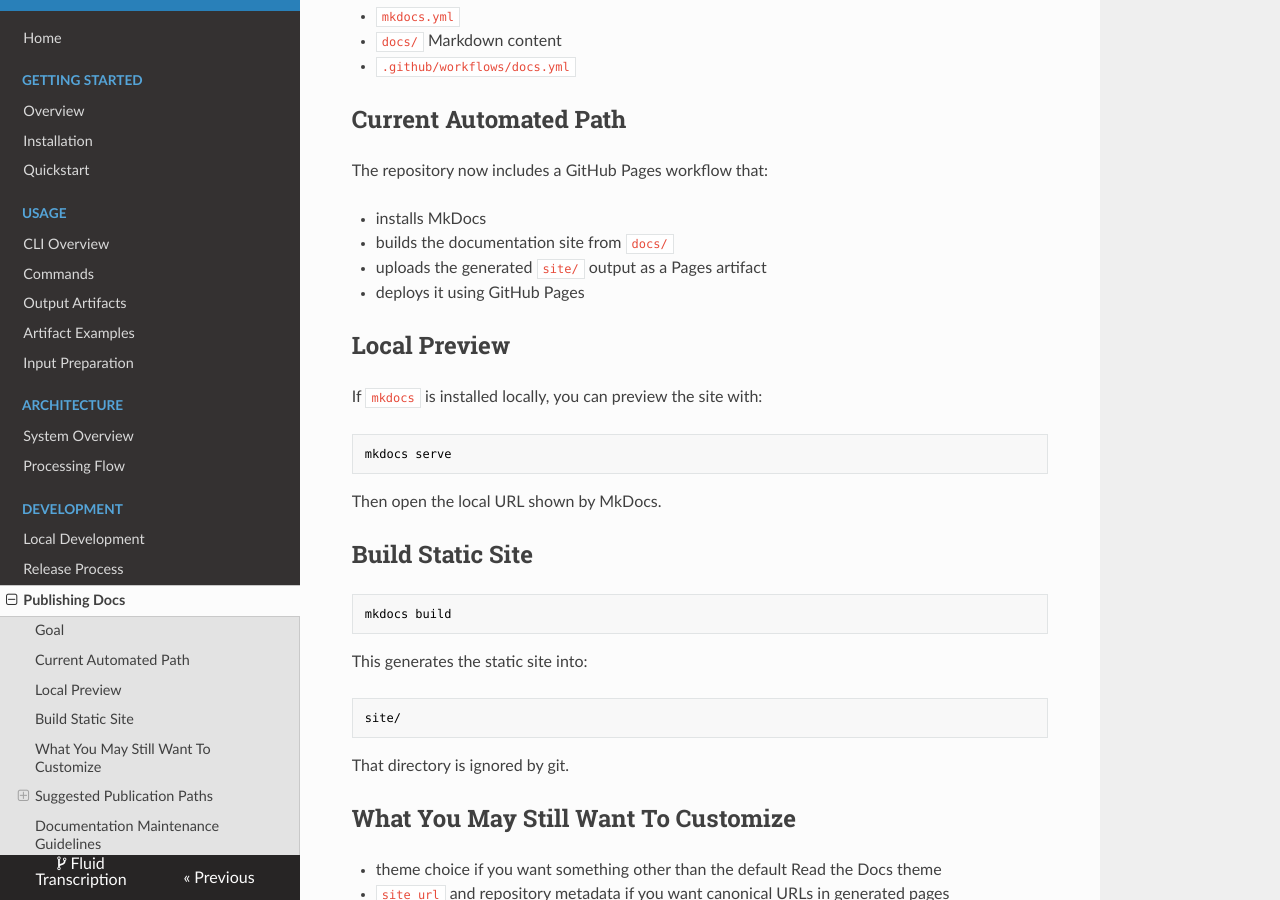
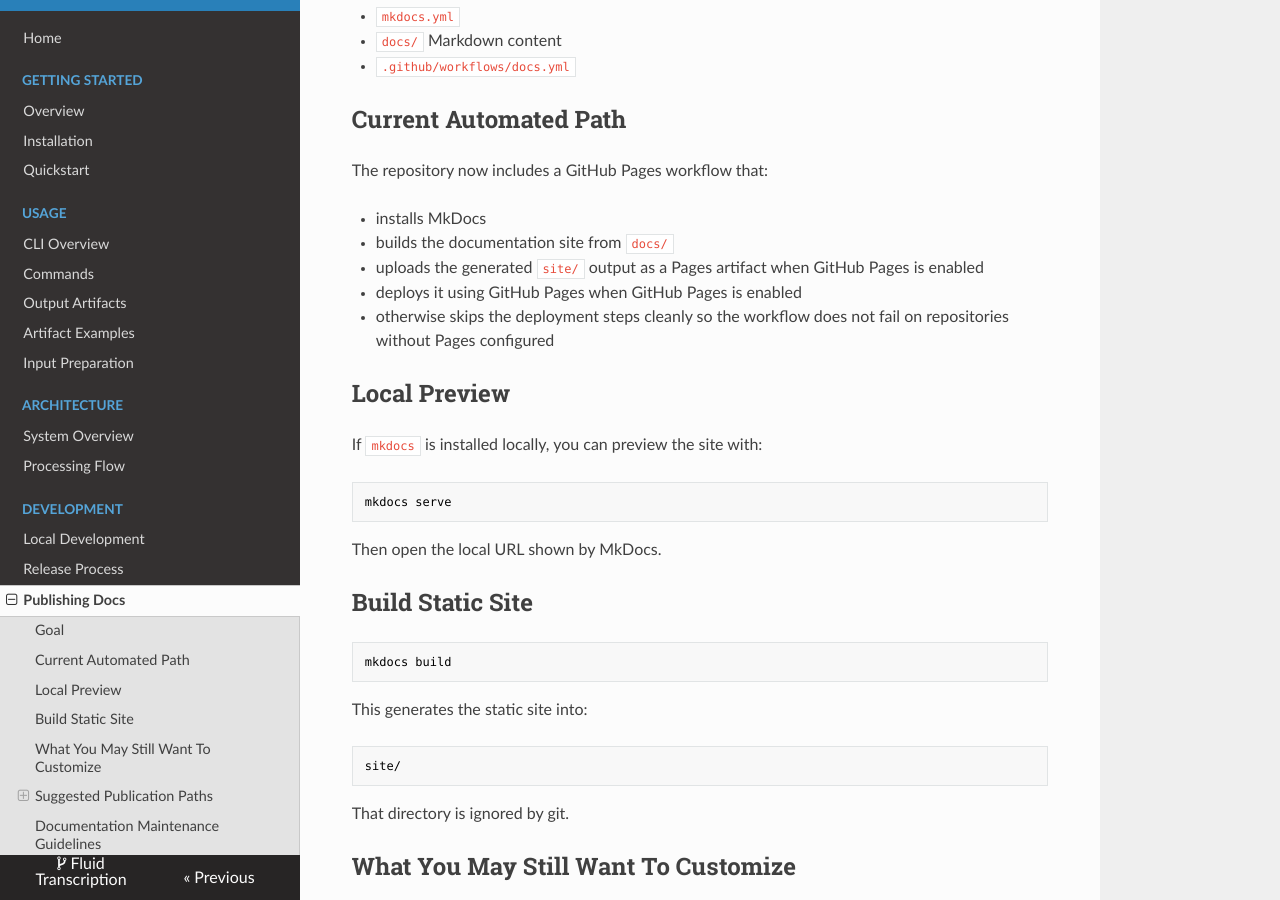
Before and after one commit to alvaroum/fluid-transcription, an MkDocs documentation site: the page built from docs/development/publishing-docs.md, in a window 1280 px wide and 900 px high, scrolled down 332 px. Built offline with MkDocs 1.6.1, drawn with Linux system fonts in a browser that asks for light colours; nearby versions of some CDN libraries.

Commit message:
Skip docs deploy when Pages is disabled

```diff
--- a/docs/development/publishing-docs.md
+++ b/docs/development/publishing-docs.md
@@ -16,8 +16,9 @@ The repository now includes a GitHub Pages workflow that:
 
 - installs MkDocs
 - builds the documentation site from `docs/`
-- uploads the generated `site/` output as a Pages artifact
-- deploys it using GitHub Pages
+- uploads the generated `site/` output as a Pages artifact when GitHub Pages is enabled
+- deploys it using GitHub Pages when GitHub Pages is enabled
+- otherwise skips the deployment steps cleanly so the workflow does not fail on repositories without Pages configured
 
 ## Local Preview
 
```
Also changed, not shown: 1 other file.
